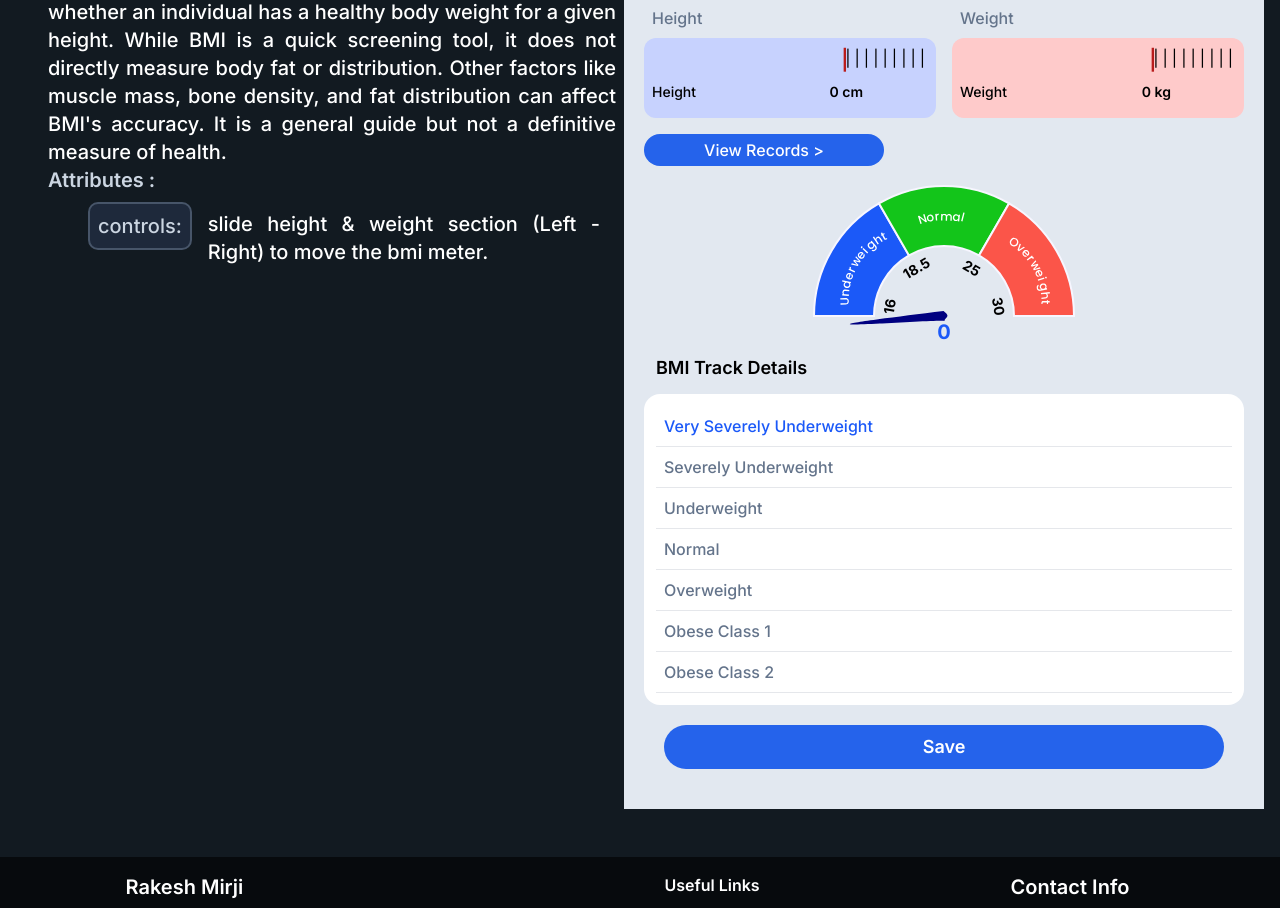
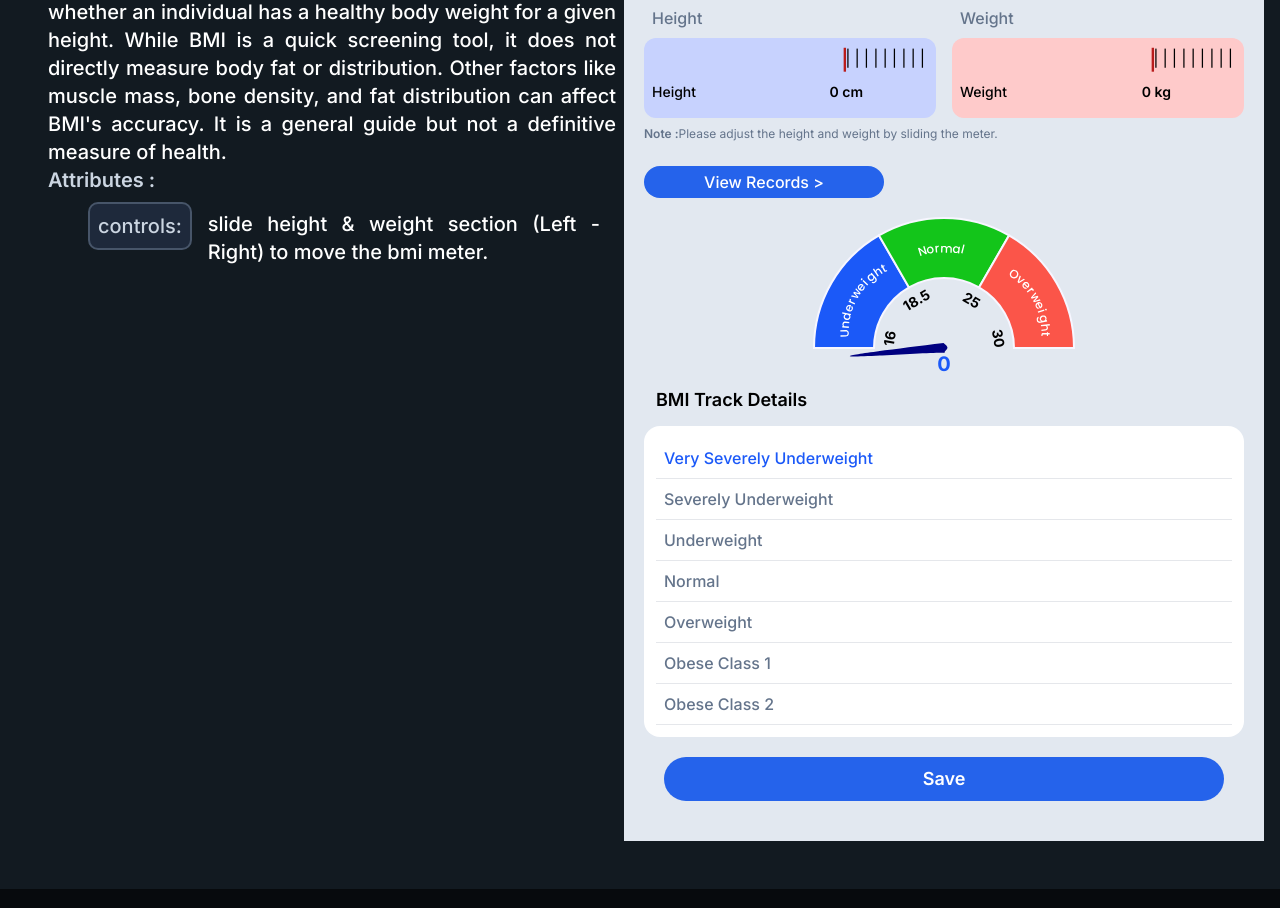
Before and after one commit to ravitej199/React-portfolio, a Next.js app: page /customComponents in a window 1280 px wide. Shown: the part 2093-3001 px from the top of the page. Built offline with nearby package versions, Linux system fonts and the light colour scheme.

Commit message:
slide note commit

```diff
--- a/app/components/BMI/bmiCalculate.js
+++ b/app/components/BMI/bmiCalculate.js
@@ -67,7 +67,9 @@ export default function Calculate({list, setList, setViewRecord}){
                 </div>
             </div>
 
-            <button type="submit" className="mt-4 active:opacity-50 font-medium text-white text-center bg-blue-600 p-1 w-[40%] rounded-[50px]" onClick={()=>setViewRecord(true)}>View Records &gt; </button>
+            <p className="text-slate-500 py-2 text-xs"><span className="text-current font-semibold">Note :</span>Please adjust the height and weight by sliding the meter.</p>
+
+            <button type="submit" className="mt-4 active:opacity-50 font-medium text-white text-center bg-blue-600 p-1  lg:w-[40%] w-[50%] rounded-[50px]" onClick={()=>setViewRecord(true)}>View Records &gt; </button>
 
             <div className="mb-4 flex justify-center h-[160px]">
                 <BmiMeter bmi={track_name}/>
```
